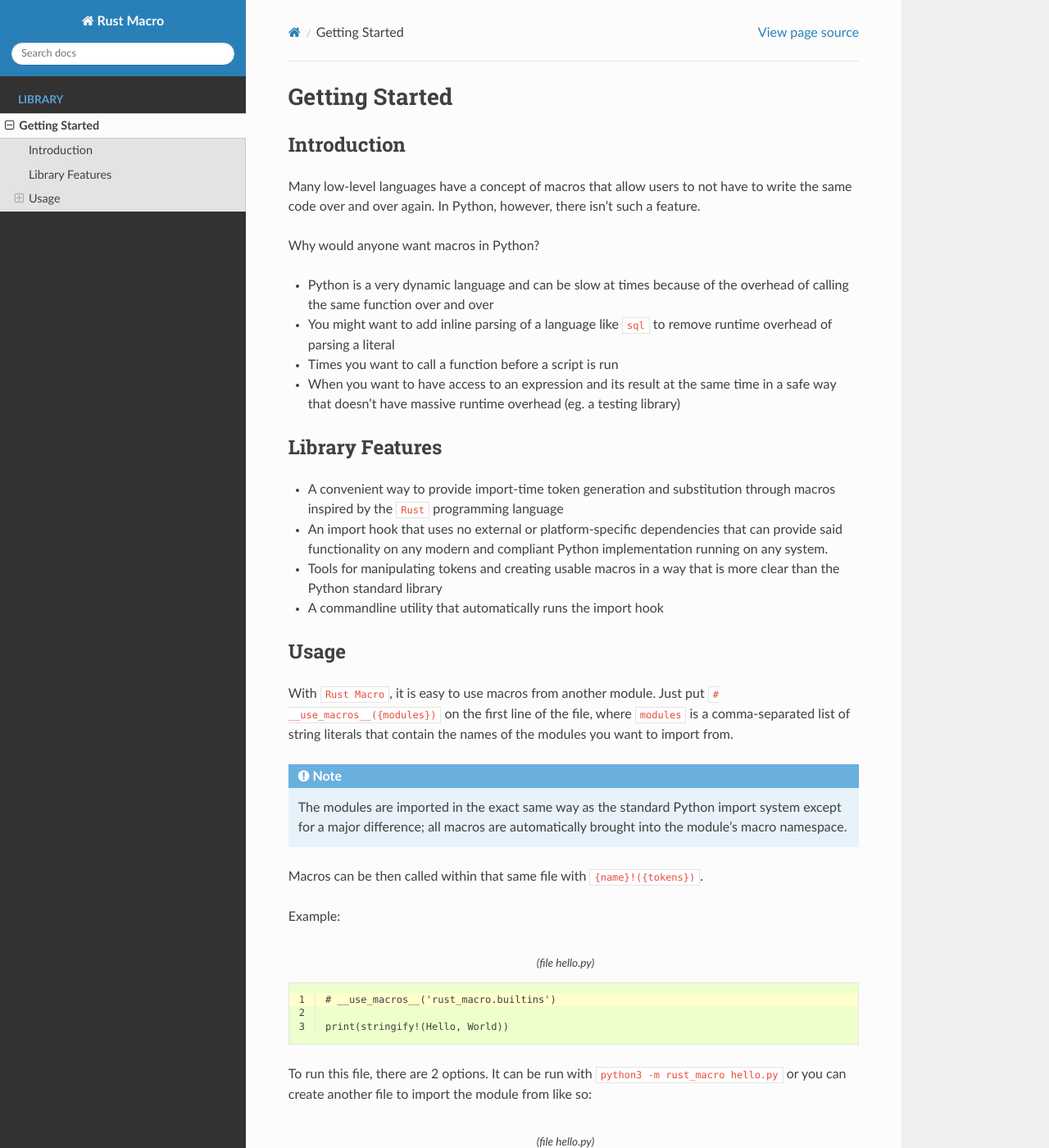
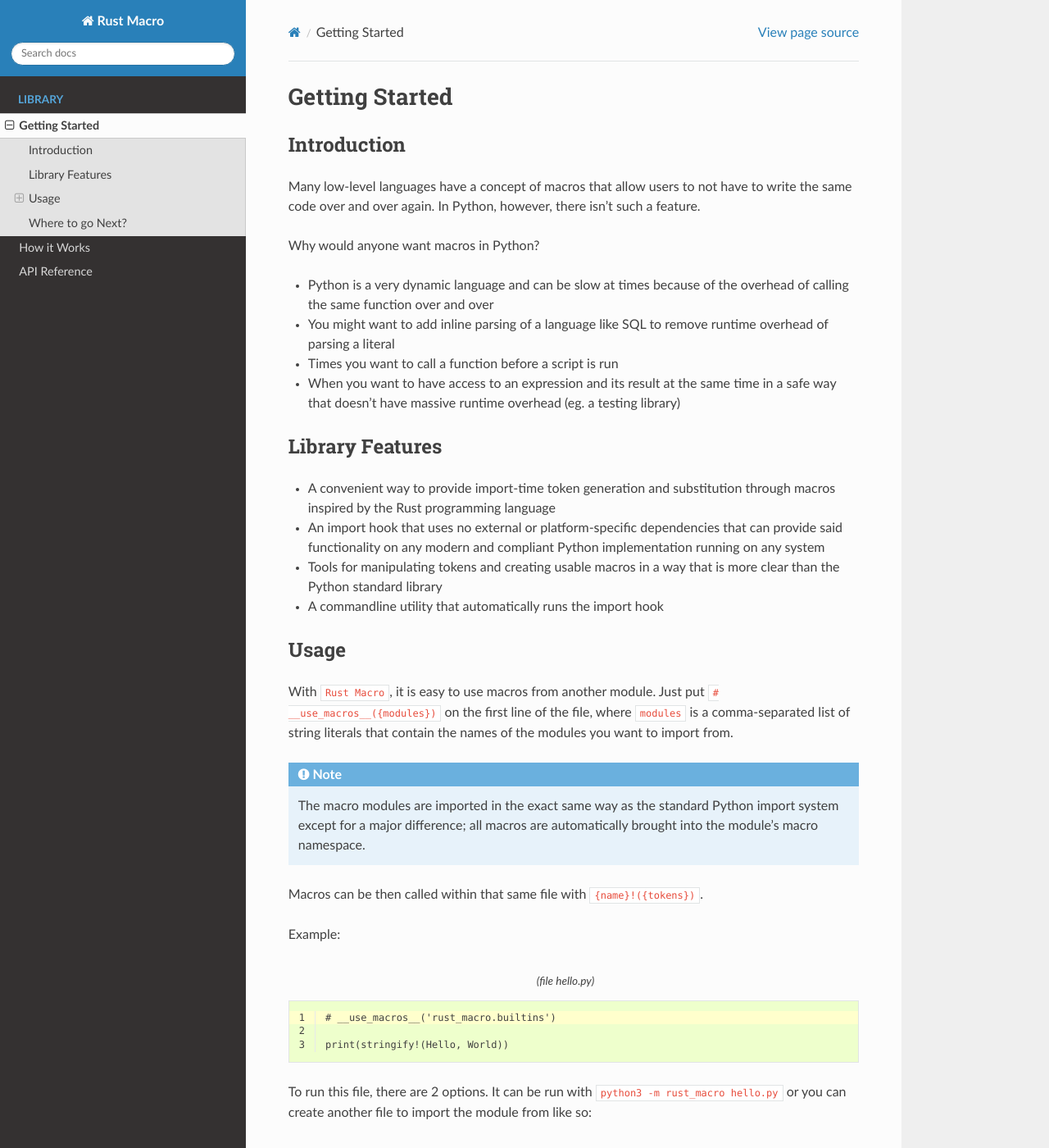
Before and after one commit to 4gboframram/py-rust-macro, a Sphinx documentation site: the page built from docs/source/getting_started.md, in a window 1280 px wide and 1400 px high. Shown: the whole window at 82% size. Built offline with Sphinx 7.4.7 and the Read the Docs theme 2.0.0, drawn with Linux system fonts in a browser that asks for light colours; some of the changed text lies outside the part shown.

Commit message:
made some more docs

````diff
--- a/docs/source/conf.py
+++ b/docs/source/conf.py
@@ -41,7 +41,6 @@
     "sphinx.ext.autodoc",
     "sphinx.ext.autosummary",
     "sphinx.ext.intersphinx",
-    "sphinx.ext.autodoc",
     "myst_parser",
     "sphinx_rtd_theme",
 ]
@@ -59,8 +58,14 @@
 
 # The theme to use for HTML and HTML Help pages.  See the documentation for
 # a list of builtin themes.
-#
-html_theme = "sphinx_rtd_theme"
+
+on_rtd = os.environ.get("READTHEDOCS") == "True"
+
+if on_rtd:
+    html_theme = "default"
+else:
+    html_theme = "sphinx_rtd_theme"
+
 highlight_language = "default"
 # Add any paths that contain custom static files (such as style sheets) here,
 # relative to this directory. They are copied after the builtin static files,
--- a/docs/source/getting_started.md
+++ b/docs/source/getting_started.md
@@ -5,15 +5,15 @@
 
 Why would anyone want macros in Python?
 - Python is a very dynamic language and can be slow at times because of the overhead of calling the same function over and over
-- You might want to add inline parsing of a language like `sql` to remove runtime overhead of parsing a literal
+- You might want to add inline parsing of a language like SQL to remove runtime overhead of parsing a literal
 - Times you want to call a function before a script is run
 - When you want to have access to an expression and its result at the same time in a safe way that doesn't have massive runtime overhead (eg. a testing library)
 
 ## Library Features
 
-- A convenient way to provide import-time token generation and substitution through macros inspired by the `Rust` programming language
+- A convenient way to provide import-time token generation and substitution through macros inspired by the Rust programming language
 
-- An import hook that uses no external or platform-specific dependencies that can provide said functionality on any modern and compliant Python implementation running on any system.
+- An import hook that uses no external or platform-specific dependencies that can provide said functionality on any modern and compliant Python implementation running on any system
 
 - Tools for manipulating tokens and creating usable macros in a way that is more clear than the Python standard library
 
@@ -24,7 +24,7 @@
 With `Rust Macro`, it is easy to use macros from another module. Just put `# __use_macros__({modules})` on the first line of the file, where `modules` is a comma-separated list of string literals that contain the names of the modules you want to import from.
 
 ```{note}
-The modules are imported in the exact same way as the standard Python import system except for a major difference; all macros are automatically brought into the module's macro namespace.
+The macro modules are imported in the exact same way as the standard Python import system except for a major difference; all macros are automatically brought into the module's macro namespace.
 ```
 
 Macros can be then called within that same file with `{name}!({tokens})`.
@@ -51,7 +51,7 @@
 ---
 lineno-start: 1
 caption: |
-    (file hello.py)
+    (file main.py)
 ---
 from rust_macro import ExpandMacros
 
@@ -72,7 +72,7 @@
 Within the `ExpandMacros` context manager, all imported modules that have `# __use_macros__(args)` at the beginning of the file will have all macros expanded. This goes until all children modules' macros are expanded or until an exception is raised.
 
 ### Creating Your Own Macros
-In a module that defines macros, a macro is nothing but a function that takes an `List[Token]` as a single parameter and either returns an `Iterable[Token]` or a `str`. .
+In a module that defines macros, a macro is nothing but a function that takes an `List[Token]` as a single parameter and either returns an `Iterable[Token]` or a `str`.
 
 When a `str` is returned, that string is then tokenized. **It is not converted into a string literal.**
 
@@ -94,3 +94,6 @@
 ```
 
 This file can then be used in an `# __use_macros__` statement and gives access to a macro named `macro`
+
+## Where to go Next?
+- For advanced usage, check out the api documentation.
--- a/docs/source/index.rst
+++ b/docs/source/index.rst
@@ -12,9 +12,10 @@
    :includehidden:
 
    getting_started
+   how_it_works
+   reference
 
-
-Indices and tables
+Util
 ==================
 
 * :ref:`genindex`
--- /dev/null
+++ b/docs/source/reference/builtin.rst
@@ -0,0 +1,2 @@
+rust_macro.builtins
+===================
````
Also changed, not shown: docs/source/how_it_works.md (added, +21 -0 lines), docs/source/reference.rst (added, +23 -0 lines), docs/source/reference/hook.rst (added, +97 -0 lines), docs/source/reference/util.rst (added, +88 -0 lines), main.py (+8 -3 lines), README.md (line endings or trailing spaces), 4 other files.
